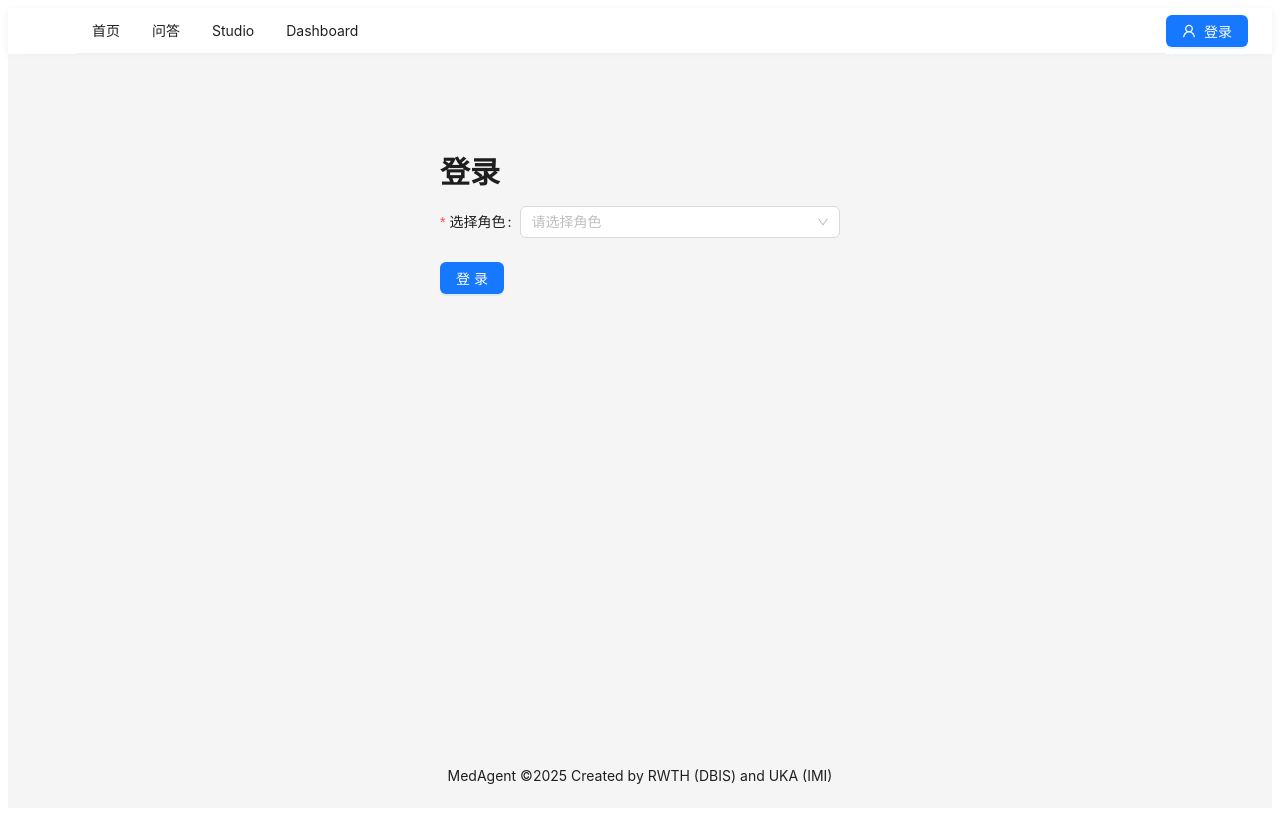
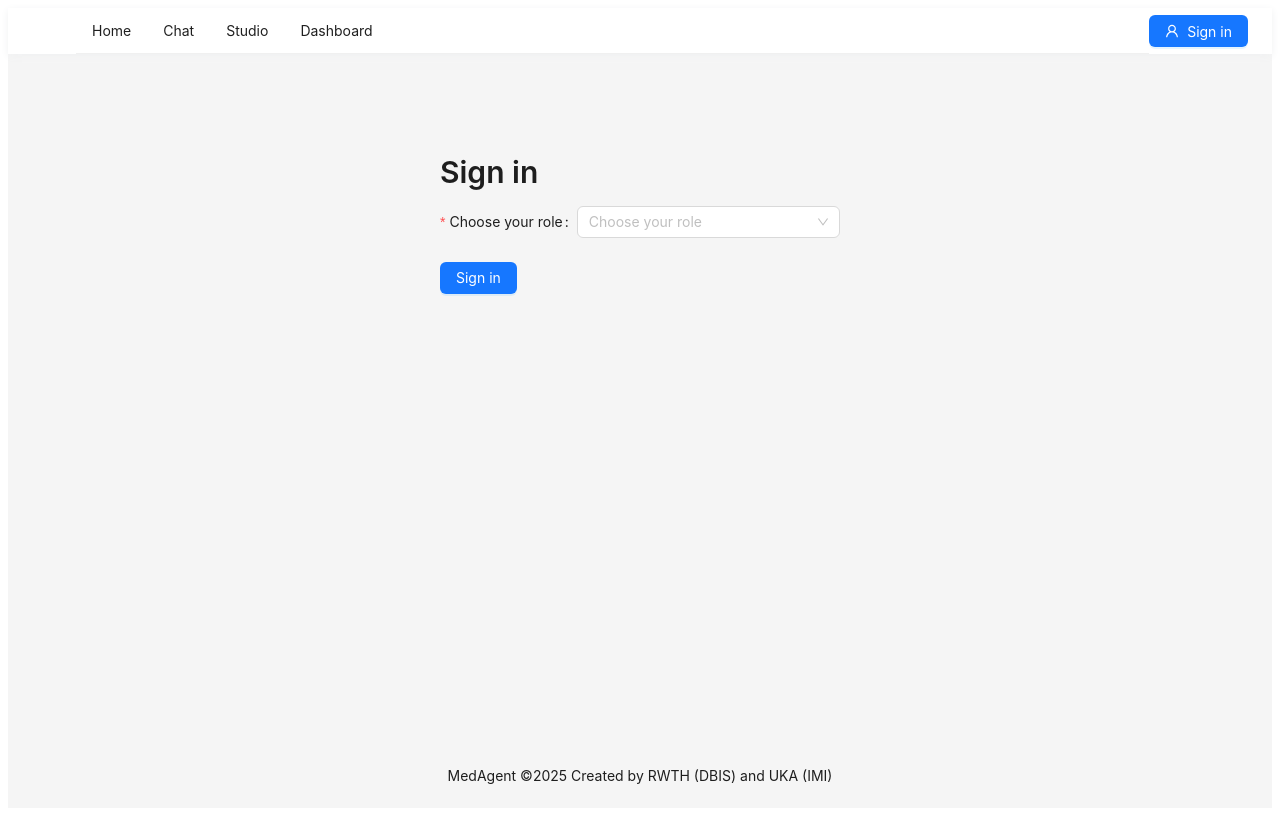
Before and after one commit to visioninhope/MedAgent, a Next.js app in the folder frontend/: page /signin in a window 1280 px wide. Built offline with nearby package versions, Linux system fonts and the light colour scheme.

Commit message:
Update UI

```diff
--- a/frontend/src/app/chat/page.tsx
+++ b/frontend/src/app/chat/page.tsx
@@ -9,8 +9,8 @@ const { Title } = Typography;
 const ChatPage = () => {
   return (
     <div>
-      <Title>问答</Title>
-      <p>此页面供医生通过聊天交互使用系统。</p>
+      <Title>MedAgent Chat</Title>
+      <p>This page is for doctors to interact with the system through chat.</p>
     </div>
   );
 };
--- a/frontend/src/app/components/common/Head.tsx
+++ b/frontend/src/app/components/common/Head.tsx
@@ -2,7 +2,7 @@ import Head from 'next/head';
 
 const CustomHead = () => (
   <Head>
-    <title>医疗指南推荐问答系统</title>
+    <title>MedAgent</title>
     <meta name="description" content="基于RAG pipeline和AI workflow的医疗指南推荐问答系统" />
   </Head>
 );
--- a/frontend/src/app/components/common/Nav.tsx
+++ b/frontend/src/app/components/common/Nav.tsx
@@ -6,11 +6,11 @@ import { UserOutlined } from '@ant-design/icons';
 const menuItems = [
   {
     key: 'home',
-    label: <Link href="/">首页</Link>,
+    label: <Link href="/">Home</Link>,
   },
   {
     key: 'chat',
-    label: <Link href="/chat">问答</Link>,
+    label: <Link href="/chat">Chat</Link>,
   },
   {
     key: 'studio',
@@ -33,20 +33,20 @@ const Nav = () => {
         boxShadow: '0 2px 8px #f0f1f2',
       }}
     >
-      {/* 左侧 Logo */}
+      {/* Logo */}
       <div style={{ marginRight: '24px' }}>
         <Link href="/">
           <Image className="dark:invert" src="/vercel.svg" alt="Vercel logomark" width={20} height={40}  />
         </Link>
       </div>
 
-      {/* 中间菜单 */}
+      {/* Menu */}
       <Menu mode="horizontal" items={menuItems} style={{ flex: 1 }} />
 
-      {/* 右侧登录按钮 */}
+      {/* Signin Button */}
       <Link href="/signin">
         <Button type="primary" icon={<UserOutlined />}>
-          登录
+          Sign in
         </Button>
       </Link>
     </div>
--- a/frontend/src/app/dashboard/page.tsx
+++ b/frontend/src/app/dashboard/page.tsx
@@ -9,8 +9,8 @@ const { Title } = Typography;
 const DashboardPage = () => {
   return (
     <div>
-      <Title>Dashboard</Title>
-      <p>此页面供管理员管理系统使用。</p>
+      <Title>MedAgent: Dashboard</Title>
+      <p>This page is for admin to manage the system.</p>
     </div>
   );
 };
--- a/frontend/src/app/signin/page.tsx
+++ b/frontend/src/app/signin/page.tsx
@@ -21,27 +21,27 @@ const SignInPage = () => {
   const onFinish = (values: SignInFormValues) => {
     const { role } = values;
     setRole(role);
-    router.push('/'); // 登录后跳转到首页
+    router.push('/'); // Sign in and redirect to the home page
   };
 
   return (
     <div style={{ maxWidth: 400, margin: '0 auto', padding: '50px 0' }}>
-      <Title level={2}>登录</Title>
+      <Title level={2}>Sign in</Title>
       <Form onFinish={onFinish}>
         <Form.Item
           name="role"
-          label="选择角色"
-          rules={[{ required: true, message: '请选择您的角色！' }]}
+          label="Choose your role"
+          rules={[{ required: true, message: 'Choose your role' }]}
         >
-          <Select placeholder="请选择角色">
-            <Option value="user">医生 (User)</Option>
-            <Option value="developer">开发者 (Developer)</Option>
-            <Option value="admin">管理员 (Admin)</Option>
+          <Select placeholder="Choose your role">
+            <Option value="user">Doctor (User)</Option>
+            <Option value="developer">Knowledge Base Maintainer (Developer)</Option>
+            <Option value="admin">Admin</Option>
           </Select>
         </Form.Item>
         <Form.Item>
           <Button type="primary" htmlType="submit">
-            登录
+            Sign in
           </Button>
         </Form.Item>
       </Form>
--- a/frontend/src/app/studio/page.tsx
+++ b/frontend/src/app/studio/page.tsx
@@ -9,8 +9,8 @@ const { Title } = Typography;
 const StudioPage = () => {
   return (
     <div>
-      <Title>Studio</Title>
-      <p>此页面供开发者管理 RAG pipeline 使用。</p>
+      <Title>MedAgent - Studio</Title>
+      <p>This page is for developer to manage the RAG pipeline and agentic AI workflow.</p>
     </div>
   );
 };
```
